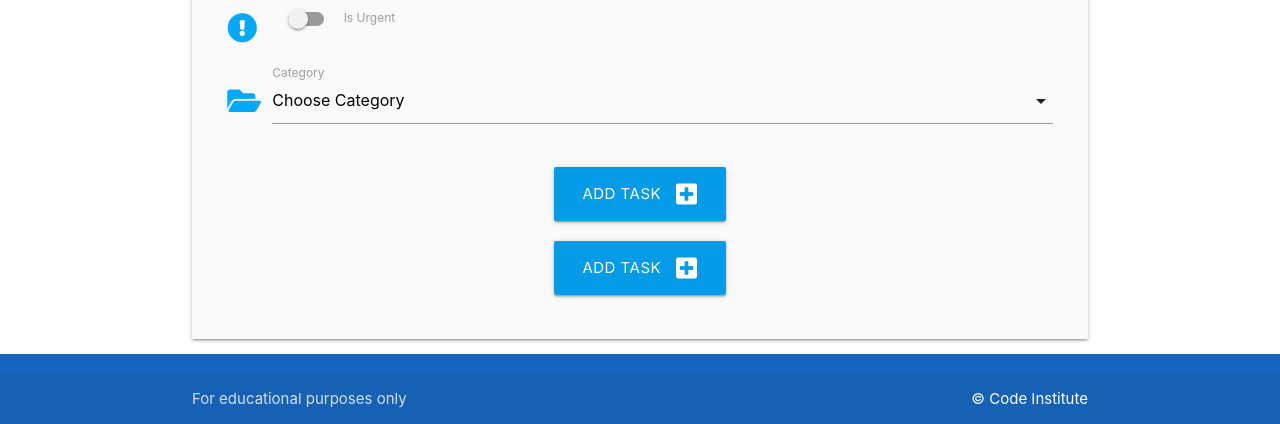
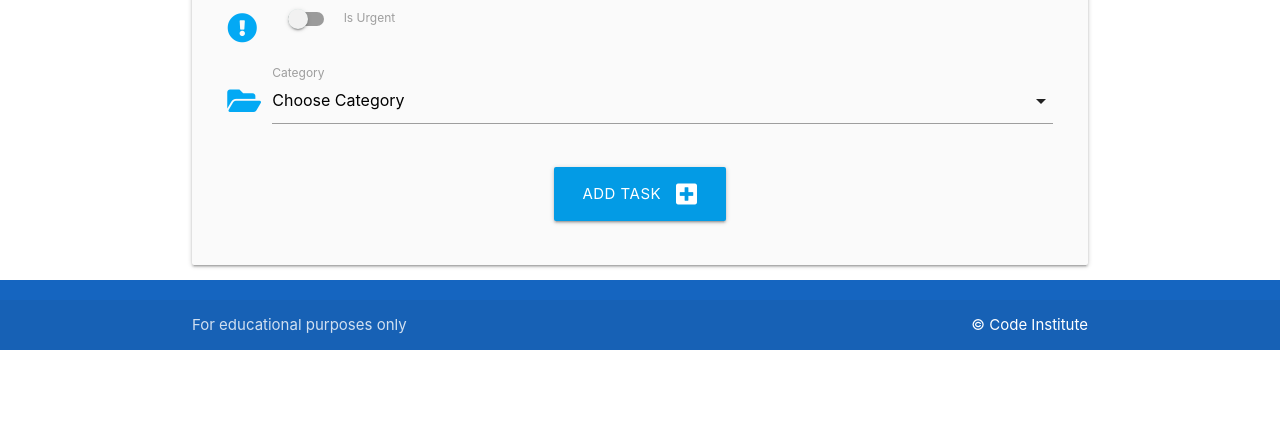
Before and after one commit to sonetto104/task-manager-walkthrough-repo, a Flask app: page /add_task in a window 1280 px wide. Shown: the part 721-1145 px from the top of the page. After the commit the page ends 1071 px from the top, so only its background shows below. Run offline with Flask 3, Linux system fonts and the light colour scheme; data that the repository does not hold is empty.

Commit message:
Remove extra 'add task' button

```diff
--- a/taskmanager/templates/add_task.html
+++ b/taskmanager/templates/add_task.html
@@ -79,14 +79,6 @@
                 </button>
             </div>
         </div>
-
-        <div class="row">
-            <div class="center-align col s12">
-                <button type="submit" class="btn-large light-blue darken-1">
-                    Add Task <i class="fas fa-plus-square right"></i>
-                </button>
-            </div>
-        </div>
     </form>
 </div>
 
```
